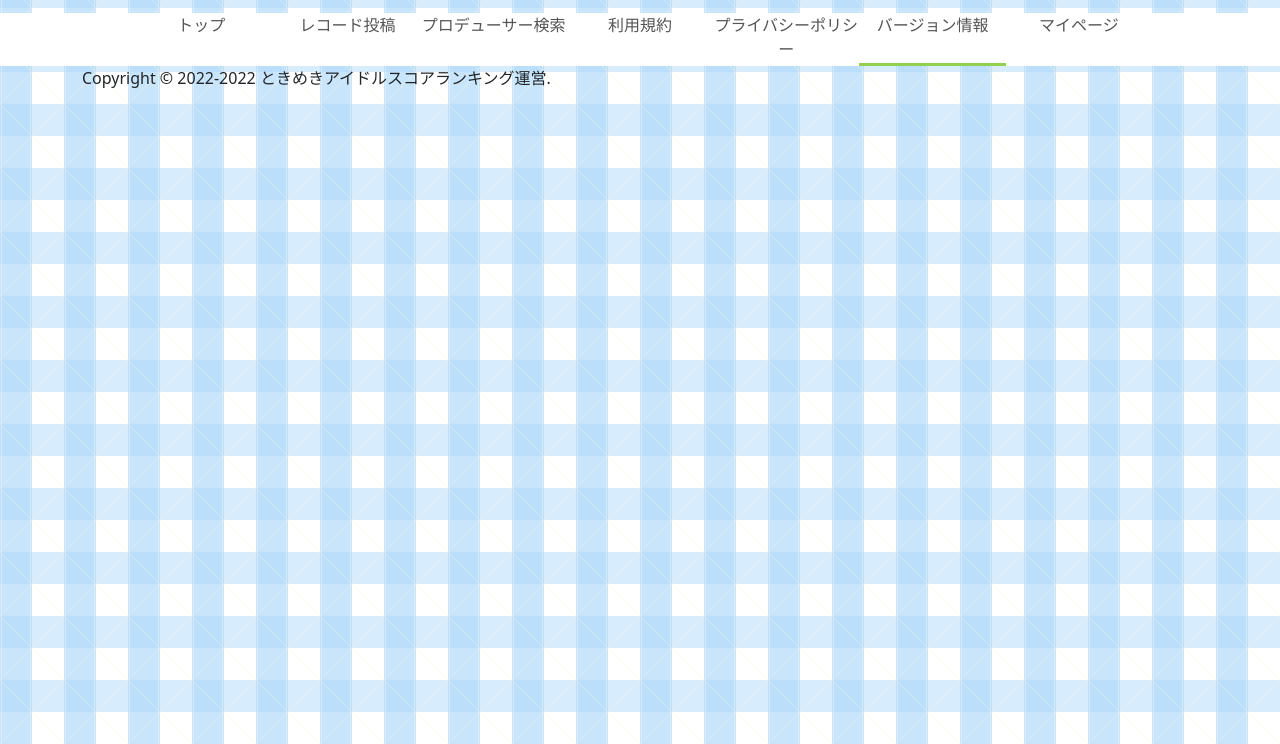
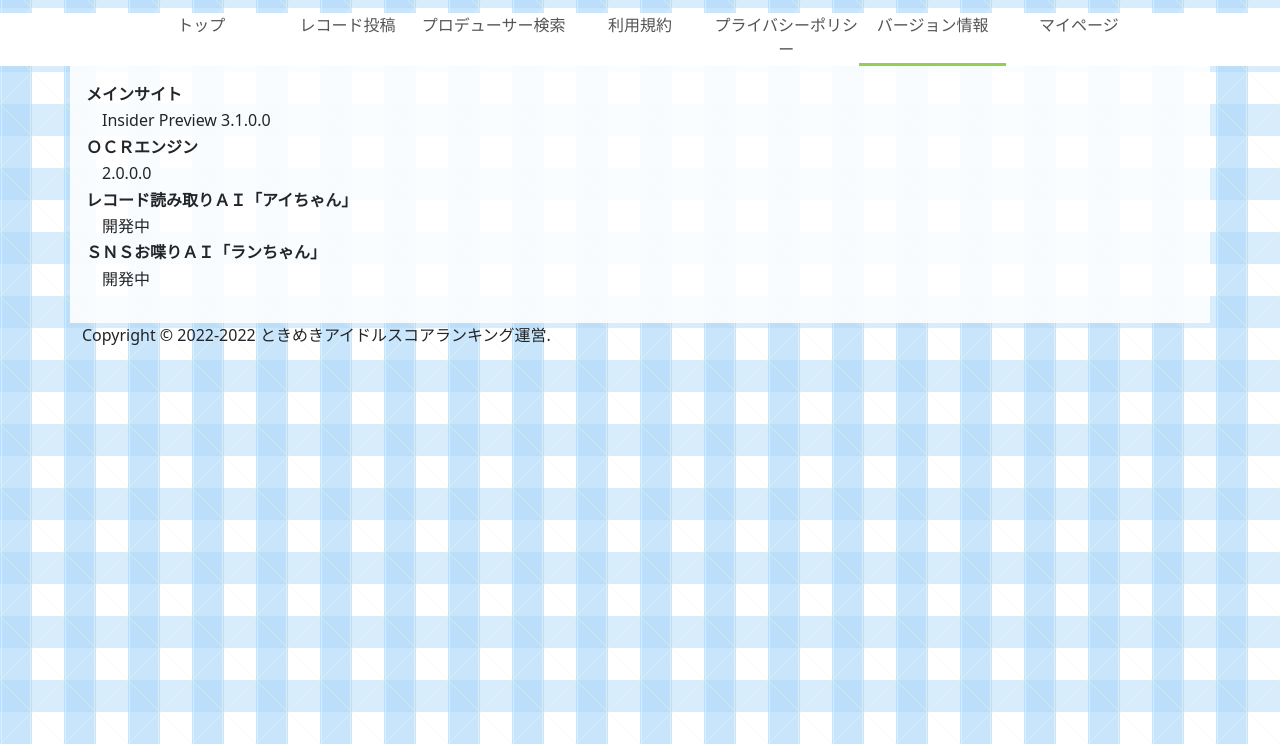
Before and after one commit to Kamioda/TokidolRankingPage, a React app: page /version in a window 1280 px wide. Shown: the part 56-800 px from the top of the page. Built offline with nearby package versions, Linux system fonts and the light colour scheme.

Commit message:
バージョン情報を追加

```diff
--- a/src/css/style.css
+++ b/src/css/style.css
@@ -75,6 +75,7 @@ label {
 
 #version dd {
     margin: 0.15rem 0;
+    margin-left: 1em;
 }
 
 #input {
--- a/src/index.js
+++ b/src/index.js
@@ -9,6 +9,7 @@ import IndexItem from './main/index.js';
 import LiveUploadItem from './main/live.js';
 import TermItem from './main/term.js';
 import PrivacyPolicyItem from './main/privacy.js';
+import VersionItem from './main/version.js';
 
 const root = ReactDOM.createRoot(document.getElementById('content'));
 
@@ -22,6 +23,7 @@ const App = () => {
                     <Route path="/live" element={<LiveUploadItem />} />
                     <Route path="/term" element={<TermItem />} />
                     <Route path="/privacy" element={<PrivacyPolicyItem />} />
+                    <Route path="/version" element={<VersionItem />} />
                 </Routes>
             </main>
             <PageFooterItem />
--- /dev/null
+++ b/src/main/version.js
@@ -0,0 +1,29 @@
+import React from 'react';
+import VersionInfo from '../resources/version.json';
+import 'bootstrap/dist/css/bootstrap.min.css';
+import '../css/style.css';
+const viewVersion = () => {
+    const Ret = [];
+    VersionInfo.versions.forEach(v => {
+        Ret.push([
+            <dt key={v.name}>{v.name}</dt>,
+            <dd key={v.name}>{v.version}</dd>
+        ]);
+    });
+    return Ret;
+}
+
+export default class VersionItem extends React.Component {
+    constructor(props) {
+        super(props);
+    }
+    render() {
+        return (
+            <div id='version' className='container'>
+                <dl>
+                    {viewVersion()}
+                </dl>
+            </div>
+        );
+    }
+}
--- /dev/null
+++ b/src/resources/version.json
@@ -0,0 +1,20 @@
+{
+    "versions": [
+        {
+            "name": "メインサイト",
+            "version": "Insider Preview 3.1.0.0"
+        },
+        {
+            "name": "ＯＣＲエンジン",
+            "version": "2.0.0.0"
+        },
+        {
+            "name": "レコード読み取りＡＩ「アイちゃん」",
+            "version": "開発中"
+        },
+        {
+            "name": "ＳＮＳお喋りＡＩ「ランちゃん」",
+            "version": "開発中"
+        }
+    ]
+}
```
